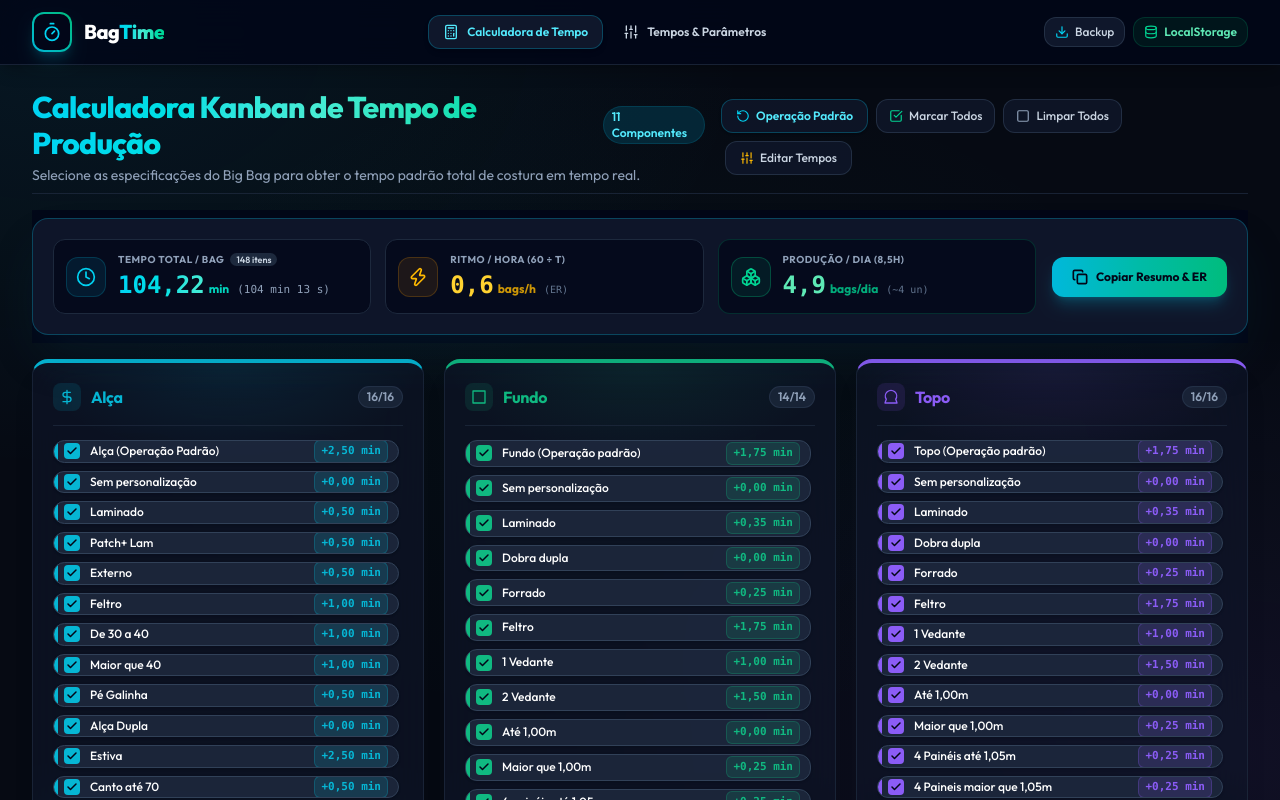
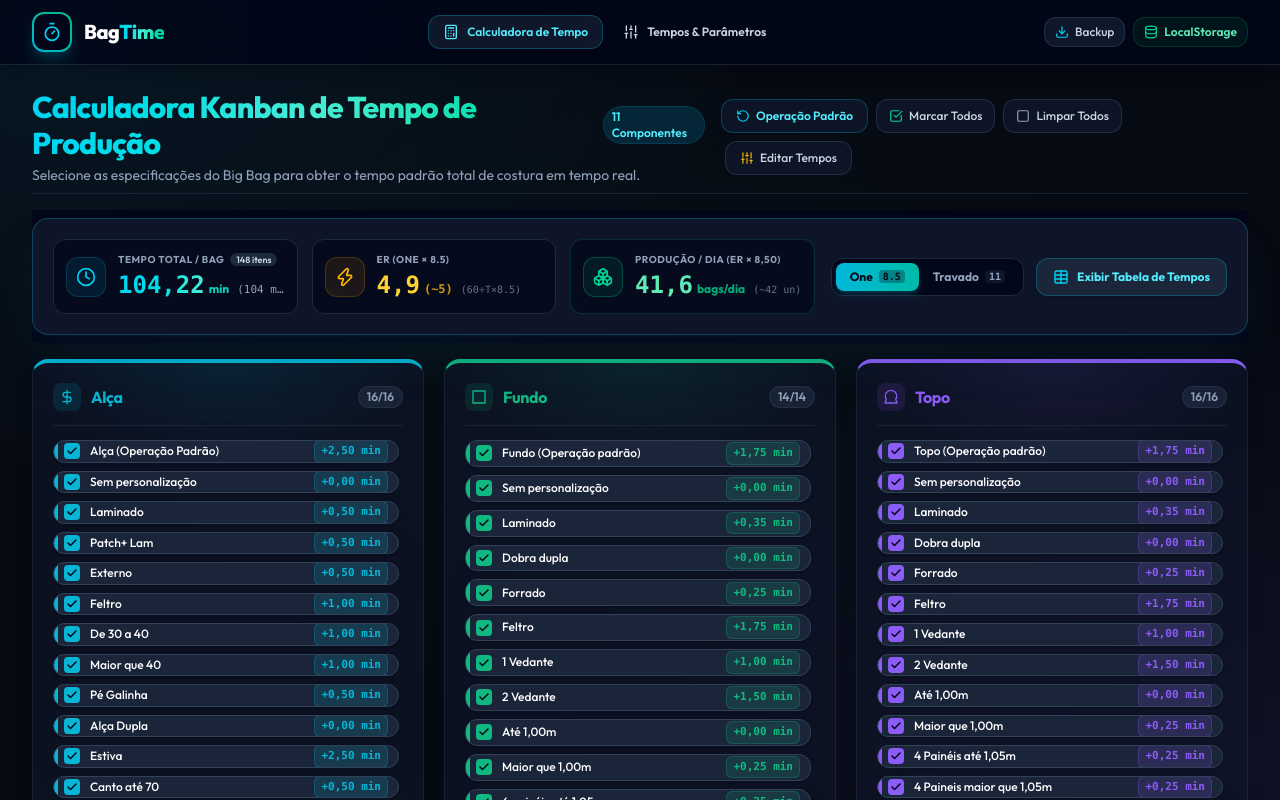
Before and after one commit to Mauthope/bigbag-production-system, a Next.js app: page / in a window 1280 px wide. Shown: the top 800 px of the page. Built offline with nearby package versions, Linux system fonts and the light colour scheme.

Commit message:
feat(calculator): add One (8.5) and Travado (11) ER calculation toggle and reference times table modal

```diff
--- /dev/null
+++ b/src/components/ReferenceTimesModal.tsx
@@ -0,0 +1,122 @@
+'use client';
+
+import React from 'react';
+import { X, Table, Zap } from 'lucide-react';
+
+interface ReferenceModelItem {
+  modelo: string;
+  tempo: number;
+  er: number;
+  descricao?: string;
+}
+
+export const REFERENCE_MODELS: ReferenceModelItem[] = [
+  { modelo: 'BIG BAG C6 C/LINER', tempo: 11.83, er: 43, descricao: 'Big Bag 6 componentes com liner interno' },
+  { modelo: 'BIG BAG C6 S/LINER', tempo: 11.18, er: 46, descricao: 'Big Bag 6 componentes sem liner' },
+  { modelo: 'BIG BAG C4 C/LINER', tempo: 11.33, er: 45, descricao: 'Big Bag 4 componentes com liner interno' },
+  { modelo: 'BIG BAG C4 S/LINER', tempo: 10.68, er: 48, descricao: 'Big Bag 4 componentes sem liner' },
+  { modelo: 'SLING SIMPLES', tempo: 15.32, er: 33, descricao: 'Estrutura sling simples para movimentacao' },
+  { modelo: 'SLING CAIXA', tempo: 15.75, er: 32, descricao: 'Estrutura sling tipo caixa reforcada' },
+  { modelo: 'ALCADOR DOBRA /GUIA', tempo: 12.30, er: 41, descricao: 'Conjunto alcador com dobra e guia especial' },
+  { modelo: 'ALCADOR', tempo: 10.83, er: 47, descricao: 'Alcador padrao' }
+];
+
+interface ReferenceTimesModalProps {
+  isOpen: boolean;
+  onClose: () => void;
+}
+
+export const ReferenceTimesModal: React.FC<ReferenceTimesModalProps> = ({ isOpen, onClose }) => {
+  if (!isOpen) return null;
+
+  return (
+    <div className="fixed inset-0 z-50 flex items-center justify-center p-3 sm:p-4 bg-slate-950/85 backdrop-blur-md animate-in fade-in">
+      <div className="relative w-full max-w-2xl bg-slate-900 border border-slate-800 rounded-2xl shadow-2xl overflow-hidden flex flex-col max-h-[90vh]">
+
+        {/* Modal Header */}
+        <div className="flex items-center justify-between px-6 py-4 border-b border-slate-800 bg-slate-950/80">
+          <div className="flex items-center gap-3">
+            <div className="p-2.5 rounded-xl bg-cyan-500/10 border border-cyan-500/20 text-cyan-400">
+              <Table className="w-5 h-5" />
+            </div>
+            <div>
+              <h2 className="text-lg font-bold text-white flex items-center gap-2">
+                Tabela de Tempos & ER de Referência
+              </h2>
+              <p className="text-xs text-slate-400">
+                Parâmetros industriais padronizados da fábrica
+              </p>
+            </div>
+          </div>
+
+          <button
+            onClick={onClose}
+            className="p-1.5 rounded-lg text-slate-400 hover:text-white hover:bg-slate-800 transition-colors cursor-pointer"
+          >
+            <X className="w-5 h-5" />
+          </button>
+        </div>
+
+        {/* Modal Content */}
+        <div className="p-6 overflow-y-auto space-y-4">
+
+          <div className="p-3.5 rounded-xl bg-cyan-950/30 border border-cyan-800/40 flex items-start gap-2.5 text-xs text-cyan-200">
+            <Zap className="w-4 h-4 text-cyan-400 shrink-0 mt-0.5" />
+            <span>
+              <strong>Fórmula ER (Estimativa de Ritmo):</strong> <code className="bg-slate-950/70 px-1.5 py-0.5 rounded font-mono text-cyan-300">ER = (60 ÷ Tempo Total) × Constante</code> (8,5 para tipo <em>One</em> ou 11 para tipo <em>Travado</em>).
+            </span>
+          </div>
+
+          {/* Styled Table */}
+          <div className="rounded-xl border border-slate-800 overflow-hidden bg-slate-950/60">
+            <table className="w-full text-left border-collapse text-xs sm:text-sm">
+              <thead>
+                <tr className="bg-gradient-to-r from-blue-900/60 to-cyan-900/60 border-b border-slate-800 text-white font-bold">
+                  <th className="py-3 px-4 uppercase tracking-wider text-xs">MODELO</th>
+                  <th className="py-3 px-4 uppercase tracking-wider text-xs text-center">TEMPO (min)</th>
+                  <th className="py-3 px-4 uppercase tracking-wider text-xs text-center text-cyan-300">ER</th>
+                </tr>
+              </thead>
+              <tbody className="divide-y divide-slate-800/60">
+                {REFERENCE_MODELS.map((item, idx) => (
+                  <tr
+                    key={idx}
+                    className="hover:bg-slate-800/40 transition-colors group"
+                  >
+                    <td className="py-3 px-4 font-bold text-slate-100 flex flex-col">
+                      <span>{item.modelo}</span>
+                      {item.descricao && (
+                        <span className="text-[11px] font-normal text-slate-400 mt-0.5">
+                          {item.descricao}
+                        </span>
+                      )}
+                    </td>
+                    <td className="py-3 px-4 text-center font-mono font-bold text-teal-300">
+                      {item.tempo.toFixed(2).replace('.', ',')}
+                    </td>
+                    <td className="py-3 px-4 text-center font-mono font-extrabold text-cyan-300 text-base">
+                      {item.er}
+                    </td>
+                  </tr>
+                ))}
+              </tbody>
+            </table>
+          </div>
+
+        </div>
+
+        {/* Modal Footer */}
+        <div className="px-6 py-3.5 border-t border-slate-800 bg-slate-950/80 flex justify-between items-center text-xs text-slate-400">
+          <span>Total de 8 modelos de referência</span>
+          <button
+            onClick={onClose}
+            className="px-4 py-2 rounded-xl bg-slate-800 hover:bg-slate-700 text-white font-semibold transition-colors cursor-pointer"
+          >
+            Fechar
+          </button>
+        </div>
+
+      </div>
+    </div>
+  );
+};
--- a/src/components/SummaryPanel.tsx
+++ b/src/components/SummaryPanel.tsx
@@ -1,8 +1,9 @@
 'use client';
 
-import React from 'react';
+import React, { useState } from 'react';
 import { useProduction } from '@/context/ProductionContext';
-import { Copy, Clock, Zap, Boxes } from 'lucide-react';
+import { Clock, Zap, Boxes, Table, Sparkles } from 'lucide-react';
+import { ReferenceTimesModal } from './ReferenceTimesModal';
 
 interface SummaryPanelProps {}
 
@@ -10,71 +11,24 @@ export const SummaryPanel: React.FC<SummaryPanelProps> = () => {
   const {
     calculatorTotalMinutes,
     calculatorReadableTime,
-    selectedOperationIds,
-    operations,
-    categories,
-    showToast
+    selectedOperationIds
   } = useProduction();
 
+  const [bagType, setBagType] = useState<'one' | 'travado'>('one');
+  const [isReferenceModalOpen, setIsReferenceModalOpen] = useState(false);
+
   const totalTime = calculatorTotalMinutes;
-  const bagsPerHour = totalTime > 0 ? 60 / totalTime : 0;
-  const bagsPerDay = totalTime > 0 ? (60 / totalTime) * 8.5 : 0;
-
-  const handleCopySummary = () => {
-    let summaryText = `📋 **RESUMO DO TEMPO DE PRODUÇÃO & ESTIMATIVA DE RITMO (ER)**\n\n`;
-    let grandTotal = 0;
-
-    categories.forEach(config => {
-      const catOps = operations.filter(
-        op => op.category === config.key && selectedOperationIds.includes(op.id)
-      );
-      const catTotal = catOps.reduce((sum, op) => sum + op.time, 0);
-      grandTotal += catTotal;
-
-      if (catOps.length > 0) {
-        summaryText += `🔹 **${config.title}** (Total: ${catTotal.toFixed(2).replace('.', ',')} min)\n`;
-        catOps.forEach(item => {
-          const timeFormatted =
-            item.time >= 0
-              ? `+${item.time.toFixed(2)}m`
-              : `${item.time.toFixed(2)}m`;
-          summaryText += `  - [x] ${item.name} (${timeFormatted})\n`;
-        });
-        summaryText += `\n`;
-      }
-    });
-
-    const absMinutes = Math.abs(grandTotal);
-    const wholeMinutes = Math.floor(absMinutes);
-    const seconds = Math.round((absMinutes - wholeMinutes) * 60);
-    const readableStr = `${wholeMinutes}m ${seconds}s`;
-
-    const erPerHour = grandTotal > 0 ? (60 / grandTotal).toFixed(1).replace('.', ',') : '0,0';
-    const erPerDay = grandTotal > 0 ? ((60 / grandTotal) * 8.5).toFixed(1).replace('.', ',') : '0,0';
-    const erPerDayInt = grandTotal > 0 ? Math.floor((60 / grandTotal) * 8.5) : 0;
-
-    summaryText += `===================================\n`;
-    summaryText += `⏱️ **Tempo Total Padrão por Bag:** ${grandTotal.toFixed(2).replace('.', ',')} min (${readableStr})\n`;
-    summaryText += `⚡ **Produção por Hora (60 ÷ T):** ${erPerHour} bags/h\n`;
-    summaryText += `🏭 **Produção por Dia (8,5h):** ${erPerDay} bags/dia (~${erPerDayInt} bags)\n`;
-    summaryText += `📦 Operações Selecionadas: ${selectedOperationIds.length}\n`;
-
-    navigator.clipboard
-      .writeText(summaryText)
-      .then(() => {
-        showToast('Resumo técnico e ER copiados para a área de transferência!', 'success');
-      })
-      .catch(() => {
-        showToast('Erro ao copiar resumo.', 'error');
-      });
-  };
+  const constant = bagType === 'one' ? 8.5 : 11;
+  const er = totalTime > 0 ? (60 / totalTime) * constant : 0;
+  const dailyProduction = er * 8.5;
 
   return (
+    <>
       <div className="sticky top-16 z-30 w-full py-2 -my-2 backdrop-blur-md bg-slate-950/75">
-      <div className="p-4 sm:p-5 rounded-2xl bg-slate-900/95 backdrop-blur-2xl border border-cyan-500/30 shadow-2xl shadow-cyan-950/30 flex flex-col lg:flex-row items-center justify-between gap-4">
+        <div className="p-4 sm:p-5 rounded-2xl bg-slate-900/95 backdrop-blur-2xl border border-cyan-500/30 shadow-2xl shadow-cyan-950/30 flex flex-col xl:flex-row items-center justify-between gap-4">
 
-        {/* Left & Center KPI Cards */}
-        <div className="grid grid-cols-1 sm:grid-cols-3 gap-3.5 w-full lg:w-auto flex-1">
+          {/* KPI Metrics Cards */}
+          <div className="grid grid-cols-1 sm:grid-cols-3 gap-3.5 w-full xl:w-auto flex-1">
 
             {/* Card 1: Tempo Total / Bag */}
             <div className="p-3 rounded-xl bg-slate-950/70 border border-slate-800 flex items-center gap-3">
@@ -102,43 +56,47 @@ export const SummaryPanel: React.FC<SummaryPanelProps> = () => {
               </div>
             </div>
 
-          {/* Card 2: ER Produção por Hora (60 / T) */}
+            {/* Card 2: ER (Estimativa de Ritmo) */}
             <div className="p-3 rounded-xl bg-slate-950/70 border border-slate-800 flex items-center gap-3">
               <div className="w-10 h-10 rounded-xl bg-amber-500/10 border border-amber-500/20 flex items-center justify-center text-amber-400 shrink-0">
                 <Zap className="w-5 h-5" />
               </div>
               <div className="min-w-0">
-              <span className="text-[10px] uppercase font-bold tracking-wider text-slate-400 block truncate">
-                Ritmo / Hora (60 ÷ T)
+                <div className="flex items-center gap-1.5">
+                  <span className="text-[10px] uppercase font-bold tracking-wider text-slate-400 truncate">
+                    ER ({bagType === 'one' ? 'One × 8.5' : 'Travado × 11'})
                   </span>
+                </div>
                 <div className="flex items-baseline gap-1 mt-0.5">
                   <span className="text-xl sm:text-2xl font-extrabold text-amber-300 font-mono">
-                  {bagsPerHour.toFixed(1).replace('.', ',')}
+                    {er.toFixed(1).replace('.', ',')}
                   </span>
-                <span className="text-xs font-bold text-amber-400/80">bags/h</span>
-                <span className="text-[10px] text-slate-500 hidden sm:inline ml-1 font-mono">
-                  (ER)
+                  <span className="text-xs font-bold text-amber-400/80 font-mono">
+                    (~{Math.round(er)})
+                  </span>
+                  <span className="text-[10px] text-slate-500 ml-1 font-mono">
+                    (60÷T×{constant})
                   </span>
                 </div>
               </div>
             </div>
 
-          {/* Card 3: ER Produção por Dia (8,5h) */}
+            {/* Card 3: Produção do Dia (ER × 8,50) */}
             <div className="p-3 rounded-xl bg-slate-950/70 border border-emerald-500/20 flex items-center gap-3">
               <div className="w-10 h-10 rounded-xl bg-emerald-500/10 border border-emerald-500/30 flex items-center justify-center text-emerald-400 shrink-0">
                 <Boxes className="w-5 h-5" />
               </div>
               <div className="min-w-0">
                 <span className="text-[10px] uppercase font-bold tracking-wider text-slate-400 block truncate">
-                Produção / Dia (8,5h)
+                  Produção / Dia (ER × 8,50)
                 </span>
                 <div className="flex items-baseline gap-1 mt-0.5">
                   <span className="text-xl sm:text-2xl font-extrabold text-emerald-300 font-mono">
-                  {bagsPerDay.toFixed(1).replace('.', ',')}
+                    {dailyProduction.toFixed(1).replace('.', ',')}
                   </span>
                   <span className="text-xs font-bold text-emerald-400/80">bags/dia</span>
-                <span className="text-[10px] text-slate-500 hidden sm:inline ml-1 font-mono">
-                  (~{Math.floor(bagsPerDay)} un)
+                  <span className="text-[10px] text-slate-500 ml-1 font-mono">
+                    (~{Math.round(dailyProduction)} un)
                   </span>
                 </div>
               </div>
@@ -146,19 +104,63 @@ export const SummaryPanel: React.FC<SummaryPanelProps> = () => {
 
           </div>
 
-        {/* Right Action Button */}
-        <div className="w-full lg:w-auto shrink-0 flex items-center">
+          {/* Right Controls: Type Selector & Table Button */}
+          <div className="w-full xl:w-auto shrink-0 flex flex-wrap sm:flex-nowrap items-center gap-3">
+
+            {/* Bag Type Selector: One vs Travado */}
+            <div className="flex items-center p-1 rounded-xl bg-slate-950/90 border border-slate-800 shadow-inner">
               <button
-            onClick={handleCopySummary}
-            className="w-full lg:w-auto flex items-center justify-center gap-2 px-5 py-3 rounded-xl bg-gradient-to-r from-cyan-500 via-teal-500 to-emerald-500 hover:from-cyan-400 hover:via-teal-400 hover:to-emerald-400 text-slate-950 font-bold text-xs shadow-lg shadow-cyan-500/25 transition-all active:scale-95 cursor-pointer whitespace-nowrap"
-            title="Copiar texto técnico com tempos e estimativas de produção por hora e dia"
+                type="button"
+                onClick={() => setBagType('one')}
+                className={`px-3.5 py-1.5 rounded-lg text-xs font-bold transition-all cursor-pointer flex items-center gap-1.5 ${
+                  bagType === 'one'
+                    ? 'bg-gradient-to-r from-cyan-500 to-teal-500 text-slate-950 shadow-md shadow-cyan-500/20'
+                    : 'text-slate-400 hover:text-slate-200'
+                }`}
               >
-            <Copy className="w-4 h-4 text-slate-950 stroke-[2.5]" />
-            <span>Copiar Resumo & ER</span>
+                <span>One</span>
+                <span className={`text-[10px] px-1 py-0.2 rounded font-mono ${
+                  bagType === 'one' ? 'bg-slate-950/30 text-slate-950' : 'bg-slate-900 text-slate-400'
+                }`}>8.5</span>
               </button>
+
+              <button
+                type="button"
+                onClick={() => setBagType('travado')}
+                className={`px-3.5 py-1.5 rounded-lg text-xs font-bold transition-all cursor-pointer flex items-center gap-1.5 ${
+                  bagType === 'travado'
+                    ? 'bg-gradient-to-r from-amber-500 to-orange-500 text-slate-950 shadow-md shadow-amber-500/20'
+                    : 'text-slate-400 hover:text-slate-200'
+                }`}
+              >
+                <span>Travado</span>
+                <span className={`text-[10px] px-1 py-0.2 rounded font-mono ${
+                  bagType === 'travado' ? 'bg-slate-950/30 text-slate-950' : 'bg-slate-900 text-slate-400'
+                }`}>11</span>
+              </button>
+            </div>
+
+            {/* Open Reference Table Button */}
+            <button
+              type="button"
+              onClick={() => setIsReferenceModalOpen(true)}
+              className="flex-1 sm:flex-none flex items-center justify-center gap-2 px-4 py-2.5 rounded-xl bg-slate-800/90 hover:bg-slate-700 text-cyan-300 hover:text-cyan-200 text-xs font-bold border border-cyan-500/30 hover:border-cyan-500/50 transition-all shadow-md active:scale-95 cursor-pointer whitespace-nowrap"
+              title="Exibir tabela de tempos padrão e valores de ER de referência dos modelos de Big Bag"
+            >
+              <Table className="w-4 h-4 text-cyan-400" />
+              <span>Exibir Tabela de Tempos</span>
+            </button>
+
           </div>
 
         </div>
       </div>
+
+      {/* Reference Times Modal */}
+      <ReferenceTimesModal
+        isOpen={isReferenceModalOpen}
+        onClose={() => setIsReferenceModalOpen(false)}
+      />
+    </>
   );
 };
```
Lines whose indentation alone changed are shown as unchanged.
